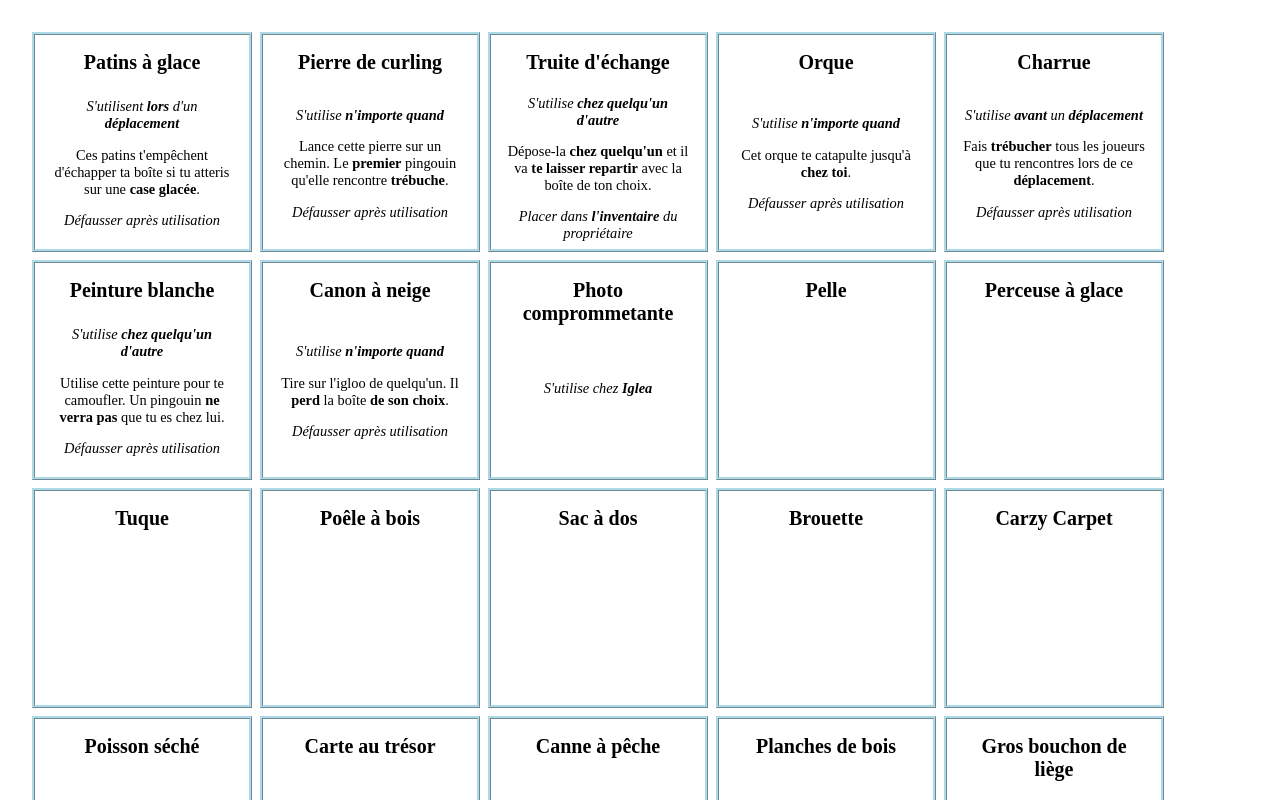
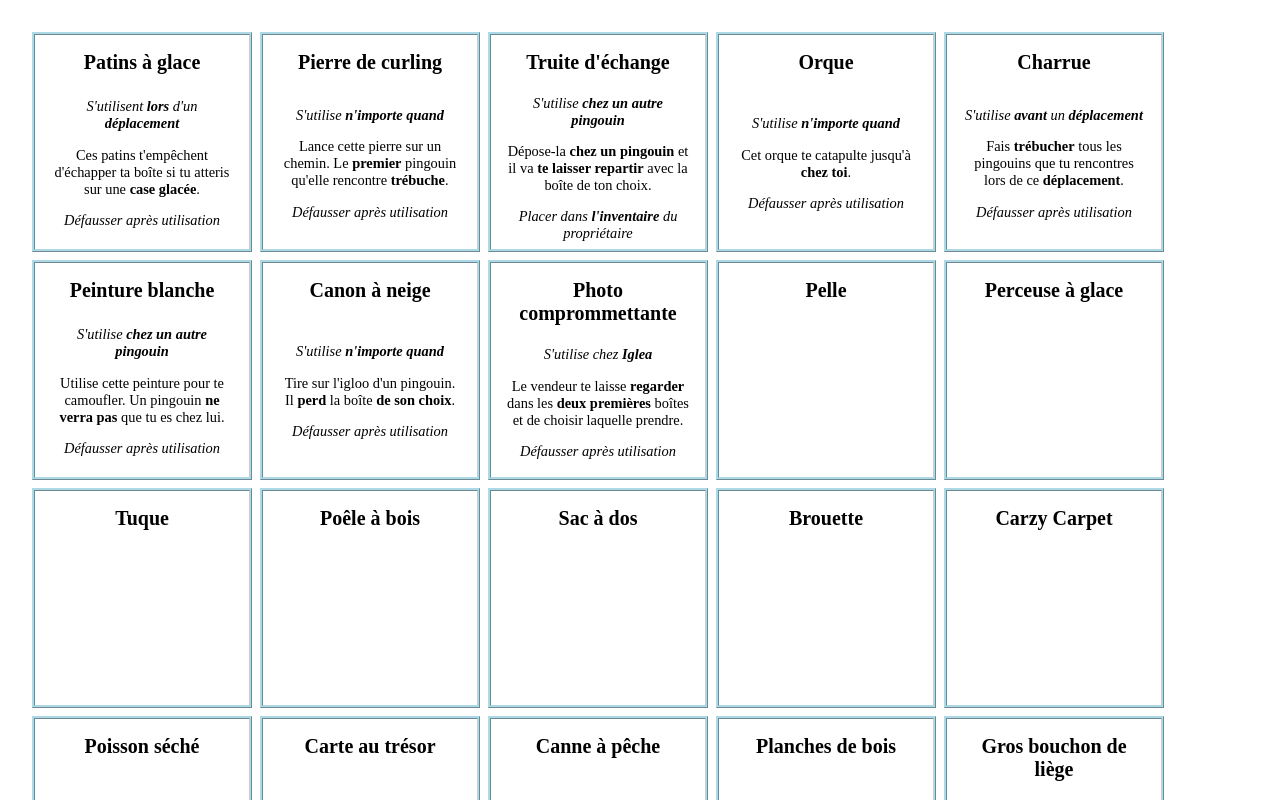
Before and after one commit to beaudry/pingouins-voleurs, a Preact app: page / in a window 1280 px wide. Shown: the top 800 px of the page. Built offline with nearby package versions, Linux system fonts and the light colour scheme; a web font is replaced by a local one.

Commit message:
Photo comprommettante

```diff
--- a/src/app.tsx
+++ b/src/app.tsx
@@ -34,7 +34,7 @@ const ressources = {
       <>
         S'utilise
         {" "}
-        <strong>chez quelqu'un d'autre</strong>
+        <strong>chez un autre pingouin</strong>
       </>
     ),
     nImporteQuand: (
@@ -108,7 +108,7 @@ const outils: Outil[] = [
       <>
         Dépose-la
         {" "}
-        <strong>chez quelqu'un</strong>
+        <strong>chez un pingouin</strong>
         {" "}
         et il va
         {" "}
@@ -146,7 +146,7 @@ const outils: Outil[] = [
         {" "}
         <strong>{motsCles.trebucher}</strong>
         {" "}
-        tous les joueurs que tu rencontres lors de ce
+        tous les pingouins que tu rencontres lors de ce
         {" "}
         <strong>déplacement</strong>
         .
@@ -184,7 +184,7 @@ const outils: Outil[] = [
     apresUtilisation: ressources.apresUtilisations.defausser,
     description: (
       <>
-        Tire sur l'igloo de quelqu'un. Il
+        Tire sur l'igloo d'un pingouin. Il
         {" "}
         <strong>perd</strong>
         {" "}
@@ -201,14 +201,28 @@ const outils: Outil[] = [
     nom: "Canon à neige",
   },
   {
+    apresUtilisation: ressources.apresUtilisations.defausser,
+    description: (
+      <>
+        Le vendeur te laisse
+        {" "}
+        <strong>regarder</strong>
+        {" "}
+        dans les
+        {" "}
+        <strong>deux premières</strong>
+        {" "}
+        {motsCles.boite}
+        s et de choisir laquelle prendre.
+      </>
+    ),
     momentUtilisation: (
       <>
         S'utilise chez
         {" "}
         <strong>Iglea</strong>
-      </>
-    ),
-    nom: "Photo comprommetante",
+      </>),
+    nom: "Photo comprommettante",
   },
   { image: pelle, nom: "Pelle" },
   { image: perceuse, nom: "Perceuse à glace" },
```
